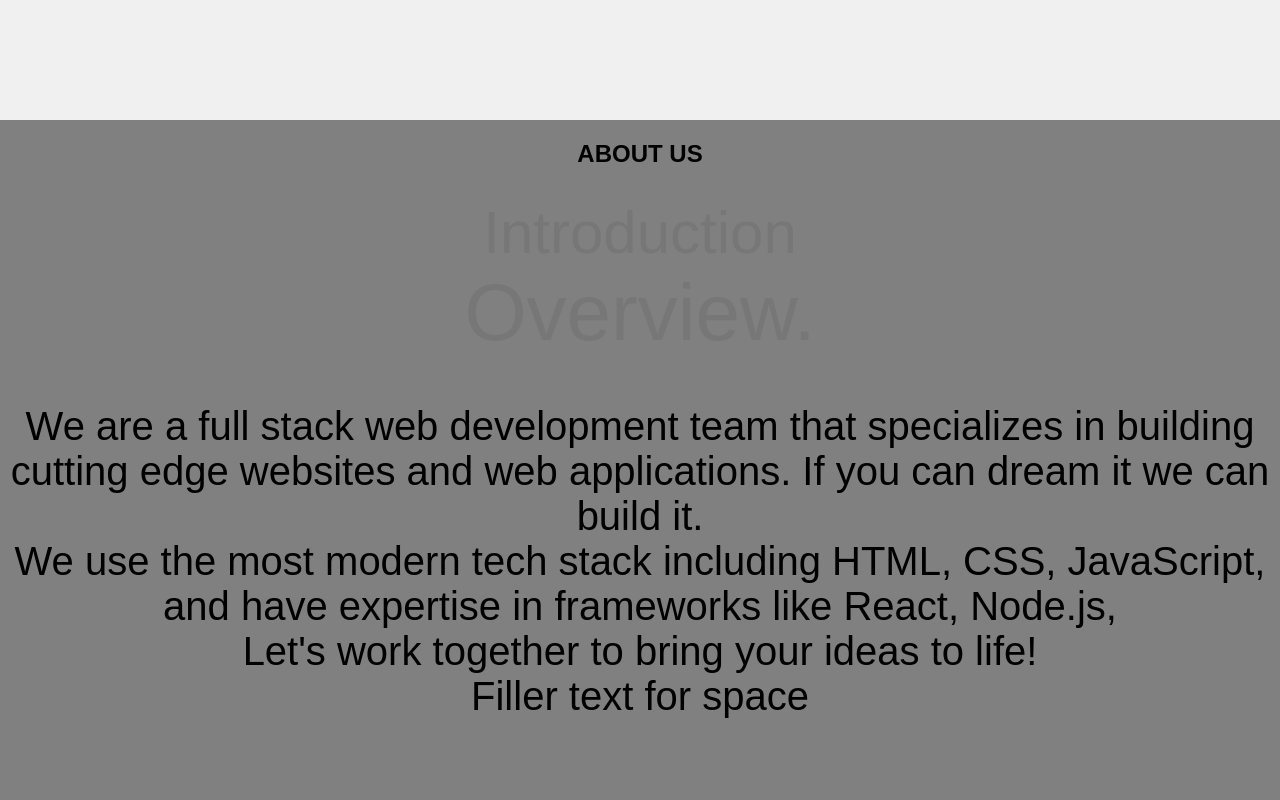
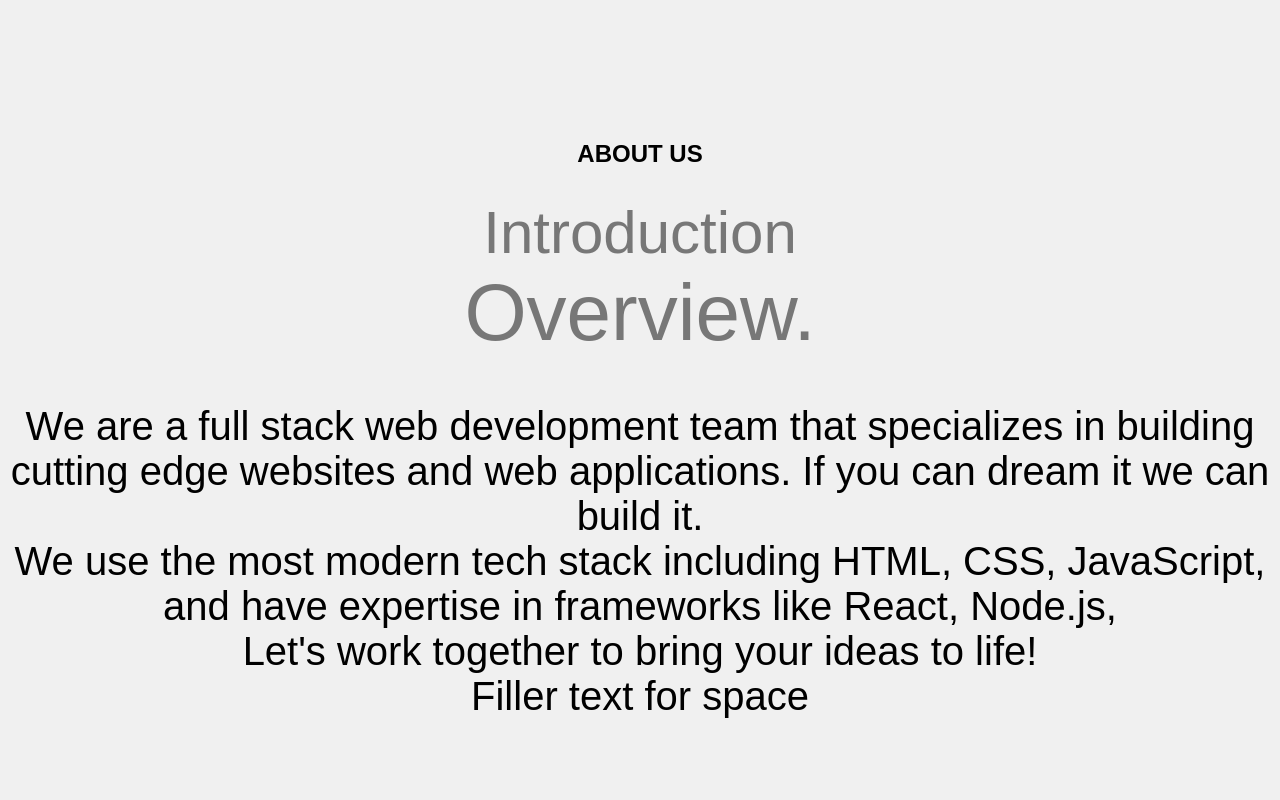
Before and after one commit to shilpashaji1204/interactive_portfolio, a React (Vite) app in the folder frontend/: page / in a window 1280 px wide. Shown: the part 780-1580 px from the top of the page. Built offline with nearby package versions, Linux system fonts and the light colour scheme.

Commit message:
did some styling

```diff
--- a/frontend/src/pages/About.css
+++ b/frontend/src/pages/About.css
@@ -2,7 +2,7 @@
   display: flex;
   flex-direction: column;
   align-items: center;
-  background-color: grey;
+
 
 }
 
```
